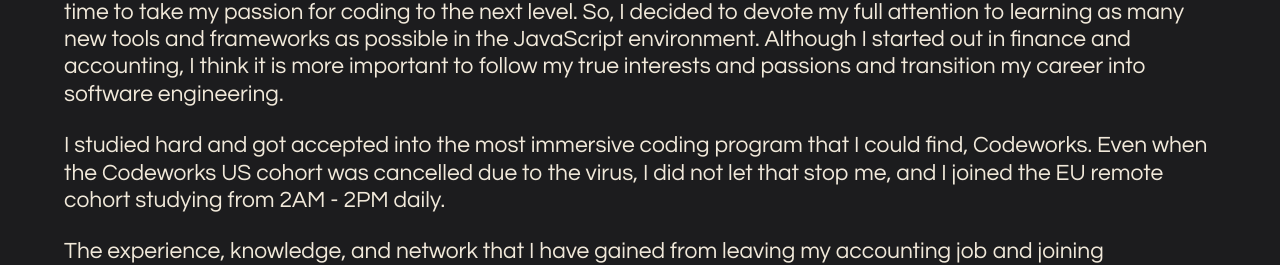
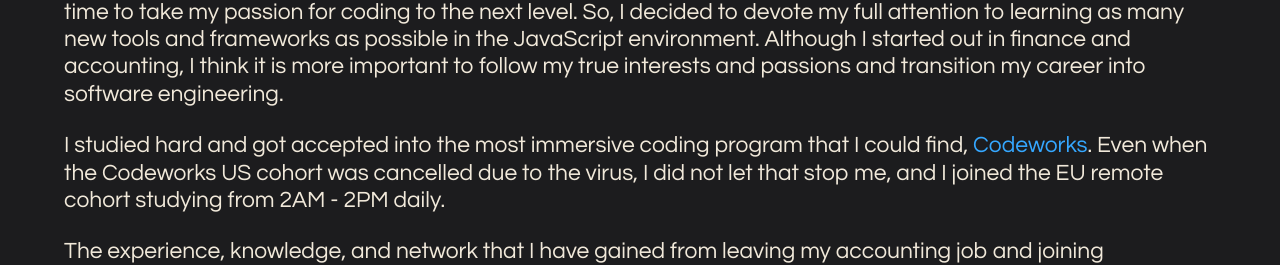
Before and after one commit to Dalton-Klein/d-klein-io, a Next.js app: page / in a window 1280 px wide. Shown: the part 1015-1280 px from the top of the page. Built offline with nearby package versions, Linux system fonts and the light colour scheme.

Commit message:
Fix/AddedCodeworksLink

```diff
--- a/src/components/aboutmeComponent.js
+++ b/src/components/aboutmeComponent.js
@@ -55,7 +55,10 @@ export default function AboutmeComponent(props) {
       <div className={`${styles.aboutmetext}
       ${props.checked == false ? styles.textlight : styles.textdark}`}
       >
-        I studied hard and got accepted into the most immersive coding program that I could find, Codeworks. Even when the Codeworks US cohort was cancelled due to the virus, I did not
+        I studied hard and got accepted into the most immersive coding program that I could find,
+        <Link href="https://codeworks.me/">
+          <div className={styles.aboutmetextLink}> Codeworks</div>
+        </Link>. Even when the Codeworks US cohort was cancelled due to the virus, I did not
         let that stop me, and I joined the EU remote cohort studying from 2AM - 2PM daily.
       </div>
       <div className={`${styles.aboutmetext}
--- a/styles/aboutme.module.scss
+++ b/styles/aboutme.module.scss
@@ -53,6 +53,13 @@
   line-height: 1.2;
 }
 
+.aboutmetextLink {
+  @extend .aboutmetext;
+  color: $colorPrimary;
+  display: inline;
+  cursor: pointer;
+}
+
 .textlight {
   color: $colorGreyBg;
 }
```
